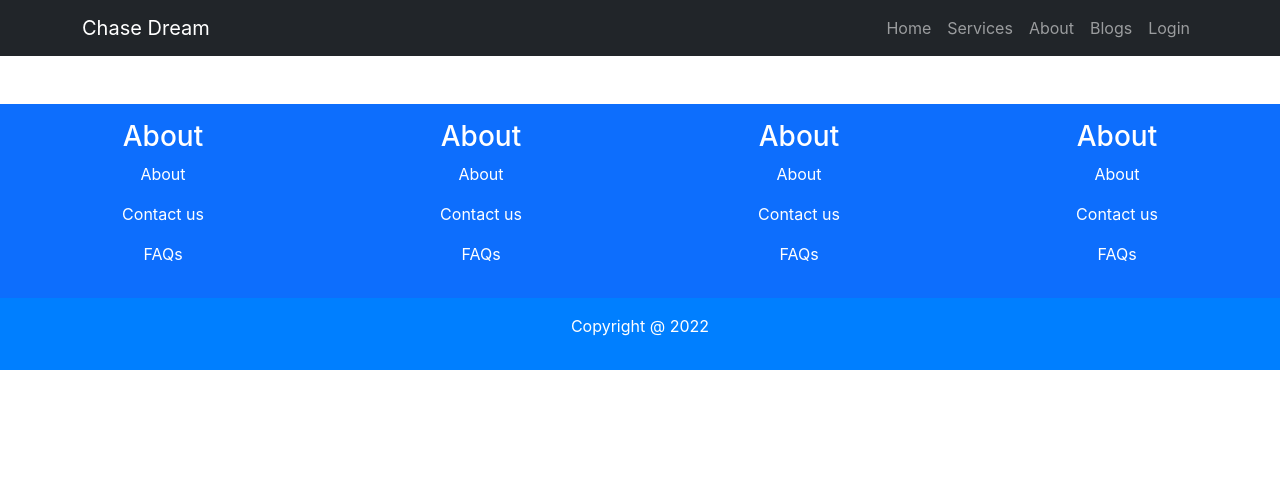
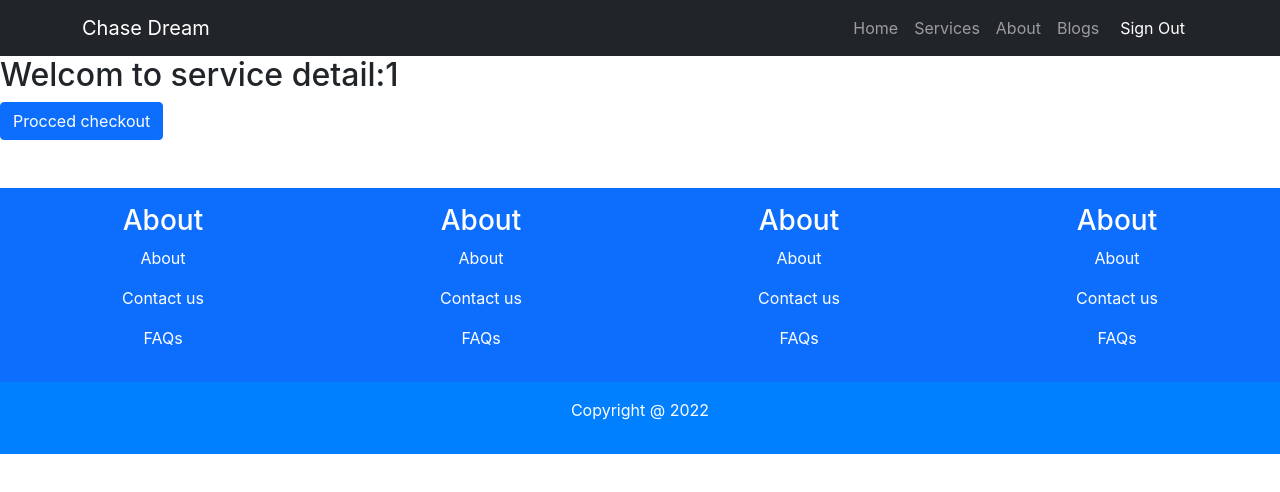
Before and after one commit to epshita-shima/chase-dream, a React (Create React App) app: page /service/1 in a window 1280 px wide. Shown: the top 492 px of the page. Built offline with nearby package versions, Linux system fonts and the light colour scheme; no server answers; sample sign-in values are in the browser's storage.

Commit message:
add checkout part

```diff
--- a/src/App.js
+++ b/src/App.js
@@ -1,9 +1,12 @@
 import { Route, Routes } from 'react-router-dom';
 import './App.css';
 import About from './Pages/About/About';
+import Checkout from './Pages/Checkout/Checkout/Checkout';
 import Home from './Pages/Home/Home/Home';
 import Login from './Pages/Login/Login/Login';
+import RequireAuth from './Pages/Login/RequireAuth/RequireAuth';
 import SignUp from './Pages/Login/SignUp/SignUp';
+import ServicesDetail from './Pages/ServicesDetail/ServicesDetail';
 import Footer from './Pages/Shared/Footer/Footer';
 import Header from './Pages/Shared/Header/Header';
 
@@ -15,6 +18,10 @@
         <Route path='/' element={<Home></Home>}></Route>
         <Route path='/home' element={<Home></Home>}></Route>
         <Route path='/about' element={<About></About>}></Route>
+        <Route path='/service/:serviceId' element={<ServicesDetail></ServicesDetail>}></Route>
+        <Route path='/checkout' element={<RequireAuth>
+          <Checkout></Checkout>
+        </RequireAuth>}></Route>
         <Route path='/signup' element={<SignUp></SignUp>}></Route>
         <Route path='/login' element={<Login></Login>}></Route>
 
--- /dev/null
+++ b/src/Pages/Checkout/Checkout/Checkout.js
@@ -0,0 +1,11 @@
+import React from 'react';
+
+const Checkout = () => {
+    return (
+        <div>
+            <h2>This is checkout</h2>
+        </div>
+    );
+};
+
+export default Checkout;
--- a/src/Pages/Home/Service/Service.js
+++ b/src/Pages/Home/Service/Service.js
@@ -1,15 +1,22 @@
 import React from 'react';
+import { useNavigate } from 'react-router-dom';
 import './Service.css'
 
 const Service = ({ service }) => {
     const { name, img, description, price, id } = service;
-    // const navigate = useNavigate();
+    const navigate = useNavigate();
+
+    const navigateToServiceDetail = id => {
+        navigate(`/service/${id}`);
+    }
+
     return (
         <div className='service'>
             <img src={img} alt="" />
             <h2>This is service:{name}</h2>
             <p>Price:{price}</p>
             <p><small>{description}</small></p>
+            <button onClick={() => navigateToServiceDetail(id)} className='btn btn-primary'>Book{name}</button>
         </div>
     );
 };
--- /dev/null
+++ b/src/Pages/Login/RequireAuth/RequireAuth.js
@@ -0,0 +1,15 @@
+import React from 'react';
+import { useAuthState } from 'react-firebase-hooks/auth';
+import { Navigate, useLocation } from 'react-router-dom';
+import auth from '../../../firebase.init';
+
+const RequireAuth = ({ children }) => {
+    const [user] = useAuthState(auth);
+    const location = useLocation();
+    if (!user) {
+        return <Navigate to="/login" state={{ from: location }} replace />;
+    }
+    return children;
+};
+
+export default RequireAuth;
--- /dev/null
+++ b/src/Pages/ServicesDetail/ServicesDetail.js
@@ -0,0 +1,18 @@
+import React from 'react';
+import { Link, useParams } from 'react-router-dom';
+
+const ServicesDetail = () => {
+    const { serviceId } = useParams();
+    return (
+        <div>
+            <h2>Welcom to service detail:{serviceId}</h2>
+            <div className='mx-auto'>
+                <Link to='/checkout'>
+                    <button className='btn btn-primary'>Procced checkout</button>
+                </Link>
+            </div>
+        </div>
+    );
+};
+
+export default ServicesDetail;
--- a/src/Pages/Shared/Header/Header.js
+++ b/src/Pages/Shared/Header/Header.js
@@ -1,8 +1,16 @@
+import { signOut } from 'firebase/auth';
 import React from 'react';
 import { Container, Nav, Navbar } from 'react-bootstrap';
+import { useAuthState } from 'react-firebase-hooks/auth';
 import { Link } from 'react-router-dom';
+import auth from '../../../firebase.init';
 
 const Header = () => {
+    const [user] = useAuthState(auth);
+
+    const handleSignOut = () => {
+        signOut(auth)
+    }
     return (
         <>
             <Navbar collapseOnSelect expand="lg" sticky='top' bg="dark" variant="dark">
@@ -20,9 +28,14 @@
                             <Nav.Link href="home#services">Services</Nav.Link>
                             <Nav.Link as={Link} to="about">About</Nav.Link>
                             <Nav.Link as={Link} to="blogs">Blogs</Nav.Link>
-                            <Nav.Link as={Link} to="login">
-                                Login
-                            </Nav.Link>
+                            {
+                                user ?
+                                    <button className='btn btn-link text-white text-decoration-none' onClick={handleSignOut}
+                                    >Sign Out</button>
+                                    :
+                                    <Nav.Link as={Link} to="login">
+                                        Login
+                                    </Nav.Link>}
                         </Nav>
                     </Navbar.Collapse>
                 </Container>
```
